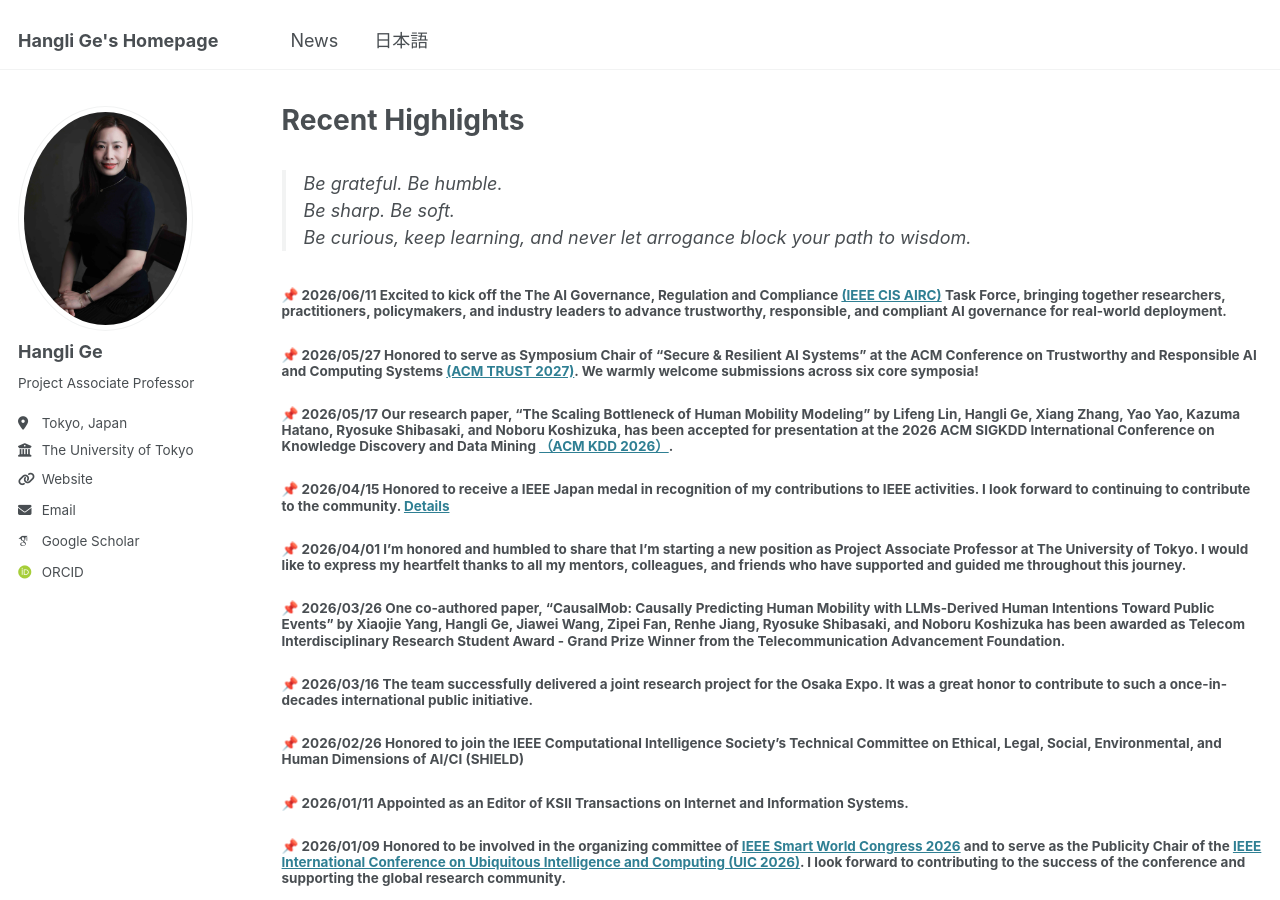
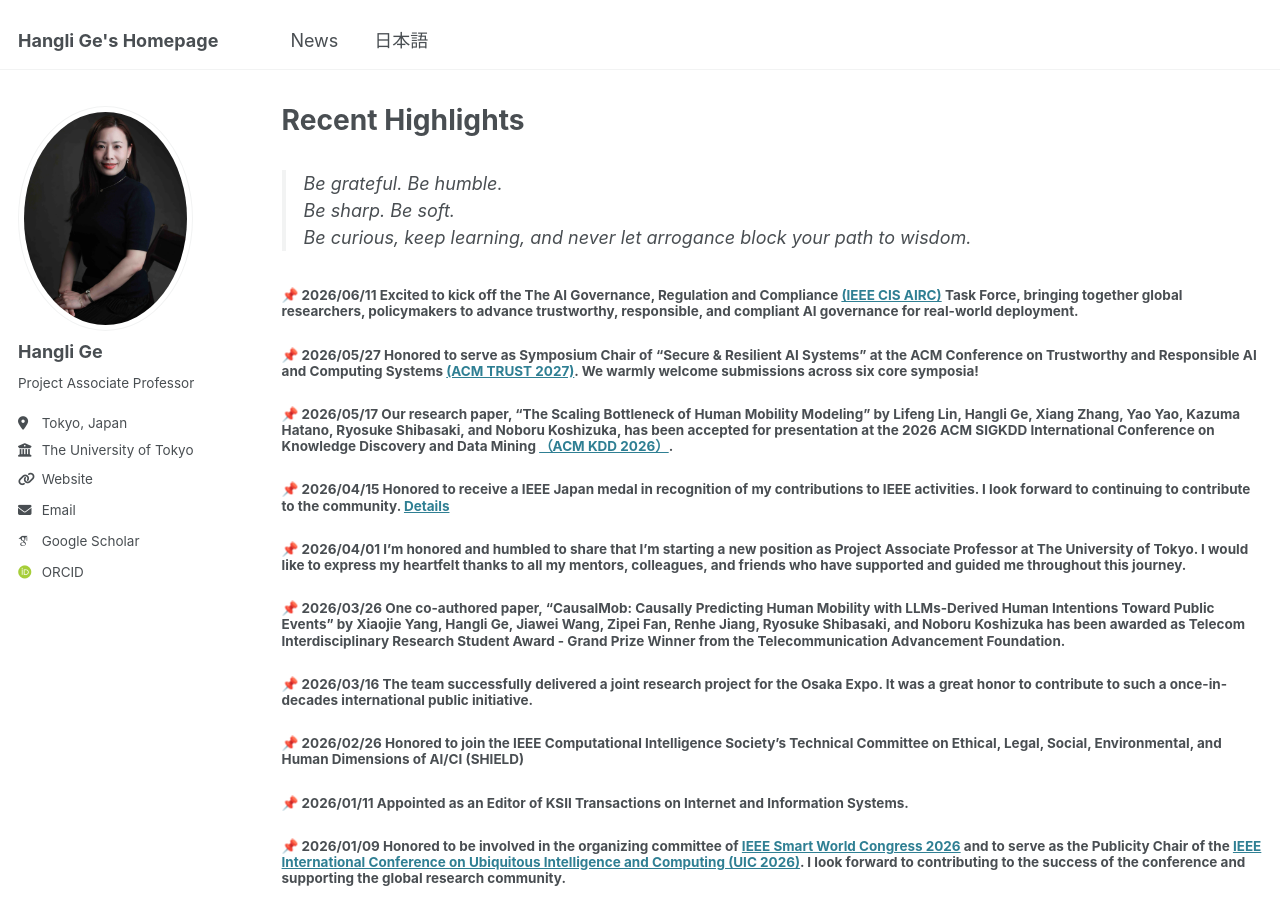
Before and after one commit to christie888/christie888.github.io, a Jekyll site: the page built from _pages/post.md, in a window 1280 px wide and 900 px high. Built offline with Jekyll 4.4.1, drawn with Linux system fonts in a browser that asks for light colours; some web fonts are replaced.

Commit message:
Update post.md

```diff
--- a/_pages/post.md
+++ b/_pages/post.md
@@ -9,7 +9,7 @@
 > Be curious, keep learning, and never let arrogance block your path to wisdom.
 
 
-##### 📌 2026/06/11 Excited to kick off the The AI Governance, Regulation and Compliance [(IEEE CIS AIRC)](https://cis.taskforce.ieee.org/airc/) Task Force, bringing together researchers, practitioners, policymakers, and industry leaders to advance trustworthy, responsible, and compliant AI governance for real-world deployment.
+##### 📌 2026/06/11 Excited to kick off the The AI Governance, Regulation and Compliance [(IEEE CIS AIRC)](https://cis.taskforce.ieee.org/airc/) Task Force, bringing together global researchers, policymakers to advance trustworthy, responsible, and compliant AI governance for real-world deployment.
 
 ##### 📌 2026/05/27  Honored to serve as Symposium Chair of **“Secure & Resilient AI Systems”** at the ACM Conference on Trustworthy and Responsible AI and Computing Systems [(ACM TRUST 2027)](https://eigtrust.acm.org/trust2027/). We warmly welcome submissions across six core symposia!
 
```
